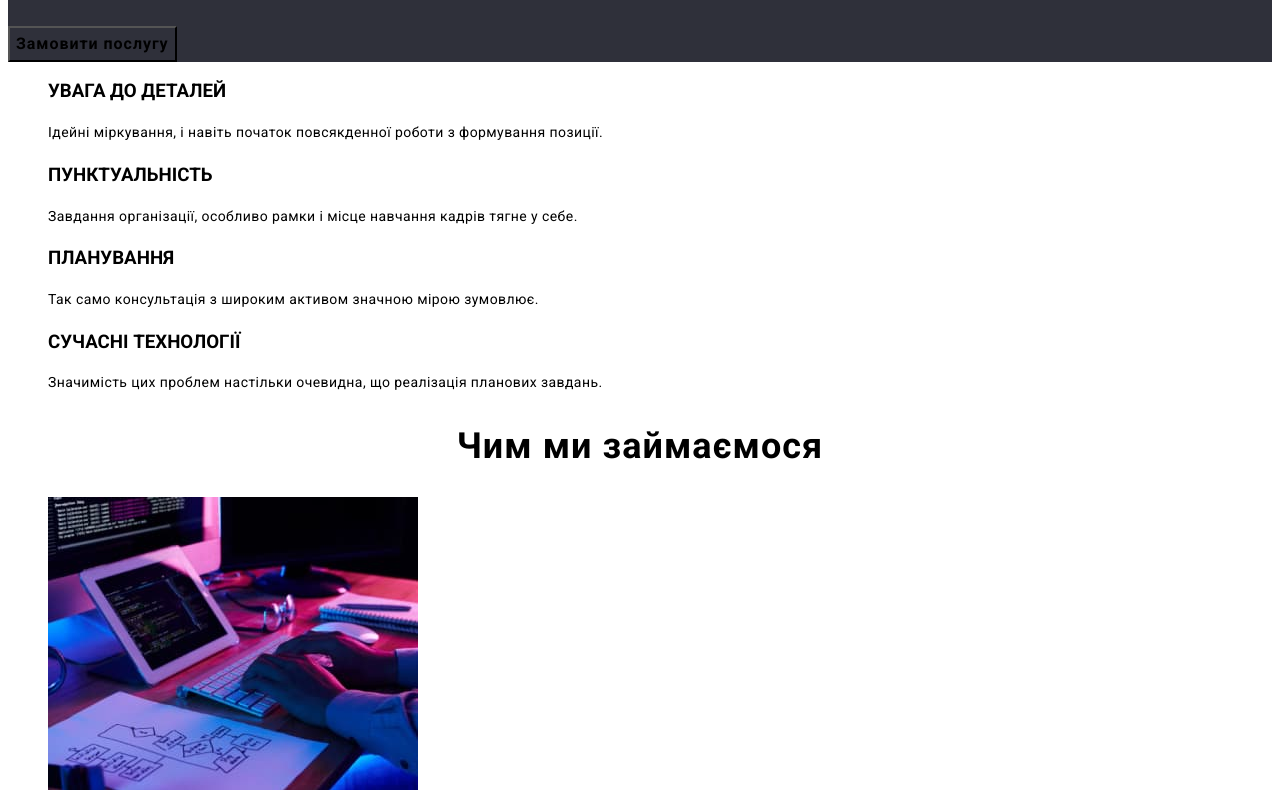
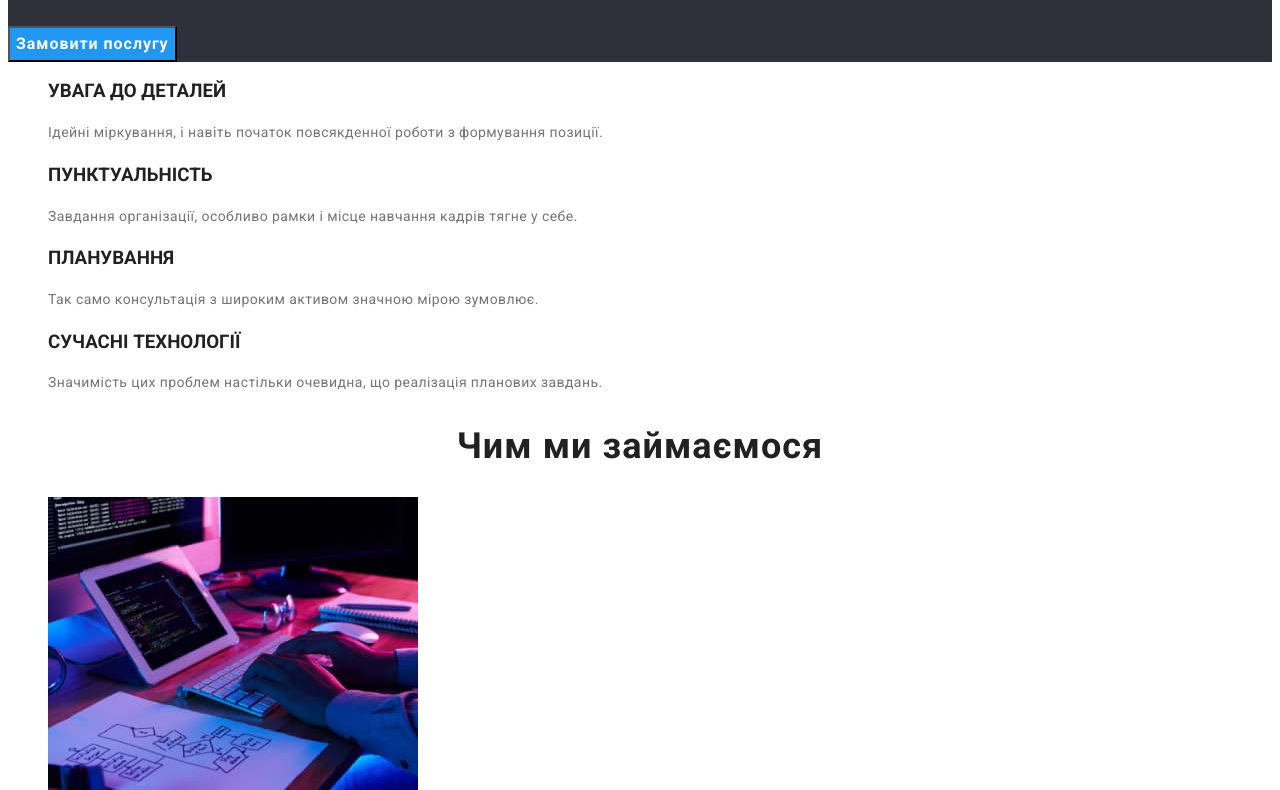
Before and after one commit to Nazarii22/goit-markup-hw-02, a plain HTML site: page index.html in a window 1280 px wide. Shown: the part 333-1123 px from the top of the page. Drawn offline with Linux system fonts and the light colour scheme.

Commit message:
2 homework - виправлення помилки

```diff
--- a/css/styles.css
+++ b/css/styles.css
@@ -9,10 +9,10 @@ team-background #F5F4FA
 footer-background #2F303A */
 
 :root {
-  --primary-text-color: #212121, black;
-  --secondary-text-color: #757575, gray;
-  --accent-color: #2196f3, Cyan;
-  --primary-white-color: #ffffff, white;
+  --primary-text-color: #212121;
+  --secondary-text-color: #757575;
+  --accent-color: #2196f3;
+  --primary-white-color: #ffffff;
 }
 
 body {
```
